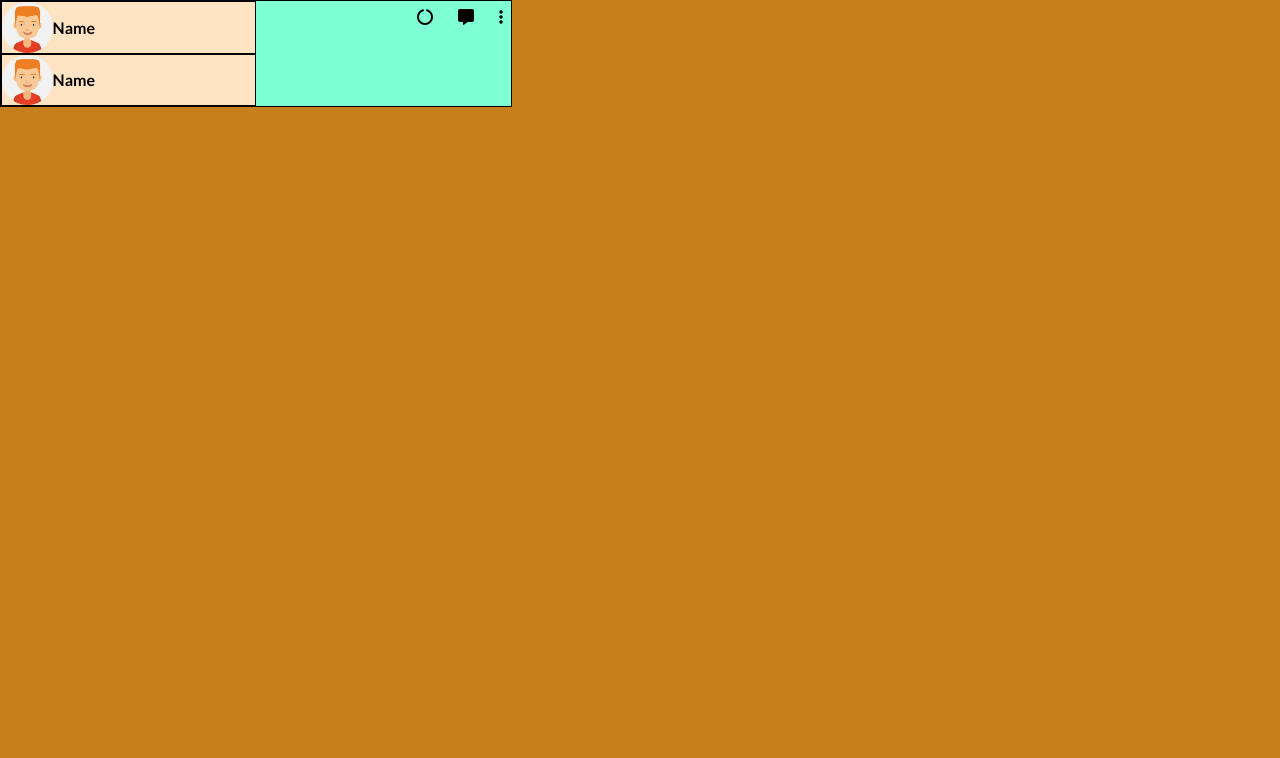
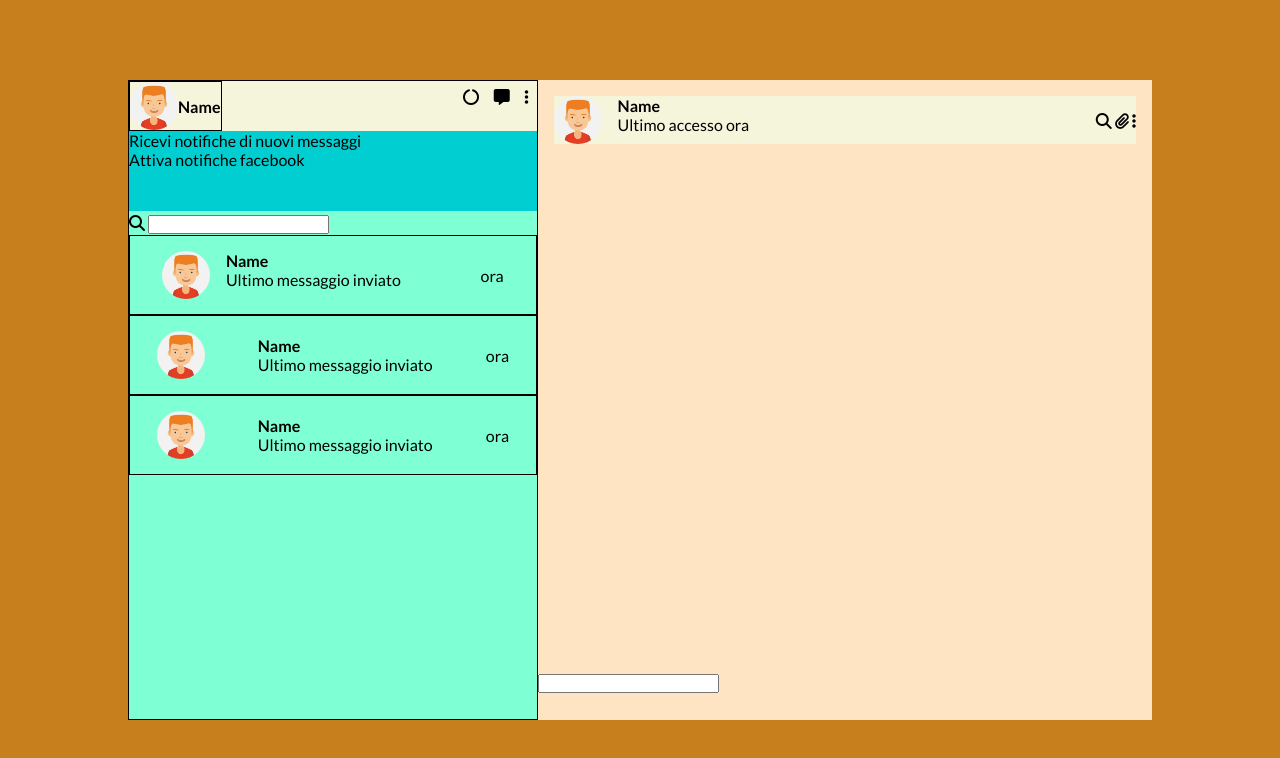
Before and after one commit to Serenajandra/vue-boolzapp, a plain HTML site: page index.html in a window 1280 px wide. Drawn offline with nearby package versions, Linux system fonts and the light colour scheme.

Commit message:
aggiunta main chat

```diff
--- a/css/style.css
+++ b/css/style.css
@@ -10,50 +10,55 @@ body{
     font-family: 'Lato', sans-serif;
     background-color: aqua
 }
-
 img{
     width: 100%;
 }
-
 .bg_container{
     width: 100%;
     height: 100vh;
+    padding-top: 10vh;
   /* DEBUG */
     background-color: rgb(198, 127, 28);
 }
+.app-container{
+    display: flex;
+    width: 80%;
+    height: 80vh;
+    margin: 0 auto;
+}
 
-.app_contanier{
-    width: 70%;
-    height: 90h;
-    margin: 0 auto;
-    /* DEBUG */
-    background-color:rgb(135, 222, 151);
-}
+/* MENU LATERALE */
 
 .side-menu{
     width: 40%;
-    max-height: 90vh;
+    /* max-height: 90vh; */
     /* DEBUG */
     border: 1px solid black;
     background-color: aquamarine;
 }
 
+/* MENU HEADER */
+.header-menu{
+    width: 100%;
+    /* height: 10vh; */
+    background-color: beige;
+
+}
 .active_item{
     display: flex;
     justify-content: space-between;
 }
-
-.card-avatar{
+.owner-card{
     display: flex;
     align-items: center;
-    max-width: 50%;
+    /* max-width: 50%; */
     /* DEBUG */
-    background-color: bisque;
     border: 1px solid black;
 }
 .avatar_img{
-    width: 20%;
+    width: 3rem;
     border-radius: 50%;
+    object-fit: contain;
 }
 .right_menu{
     max-width: 50%;
@@ -62,3 +67,63 @@ img{
     justify-content: space-between;
     padding: .5rem;
 }
+
+/* MAIN MENU */
+
+.main-menu{
+width: 100%;
+height: 80vh;
+}
+
+.notifiche{
+    background-color: darkturquoise;
+    width: 100%;
+    min-height: 10vh;
+}
+
+.search-item{
+ line-height: 1.5rem;
+}
+
+.chat-list{
+    overflow-y: scroll;
+}
+
+.item-container{
+    display: flex;
+    justify-content: space-between;
+}
+.avatar-text{
+    margin: 0 1rem;
+}
+
+.avatar-in-list{
+    display: flex;
+    align-items: center;
+    /* DEBUG */
+    border: 1px solid black;
+    justify-content: space-around;
+    height: 10vh;
+}
+
+
+/* MAIN */
+main{
+    width: 60%;
+    height: 100%;
+    overflow-y: scroll;
+    background-color: bisque;
+}
+
+.avatar-active-card{
+    height: 20%;
+    display: flex;
+    justify-content: space-between;
+    margin: 1rem;
+    align-items: center;
+    background-color: beige;
+}
+.opened-chat{
+    width: 100%;
+    height: 80%;
+}
--- a/index.html
+++ b/index.html
@@ -15,13 +15,13 @@
 </head>
 <body>
     <div id="app" class="bg_container">
-        <div class="app_container">
+        <div class="app-container">
             <!-- Menu-laterale -->
             <nav class="side-menu">
                 <!-- header -->
-                <header>
+                <div class="header-menu">
                     <div class="active_item">
-                        <div class="card-avatar">
+                        <div class="owner-card">
                             <img class="avatar_img" src="img/avatar_1.jpg" alt="">
                             <h4>Name</h4>
                         </div>
@@ -31,24 +31,84 @@
                             <i class="fa-solid fa-ellipsis-vertical"></i>
                         </div>
                     </div>
-                </header>
+                </div>
                 <!-- /header -->
 
                 <!-- Main-menu -->
                 <div class="main-menu">
-                    <div class="notifiche"></div>
-                    <div class="search"></div>
+                    <div class="notifiche">
+                        <p>Ricevi notifiche di nuovi messaggi</p>
+                        <p>Attiva notifiche facebook</p>
+                    </div>
+                    <div class="search-item">
+                        <i class="fa-solid fa-magnifying-glass"></i>
+                        <label for="search"></label>
+                        <input type="text" id="search">
+                    </div>
                     <ul class="chat-list">
                         <li>
-                            <div class="card-avatar">
+                            <div class="avatar-in-list">
+                                <div class="item-container">
+                                    <img class="avatar_img" src="img/avatar_1.jpg" alt="">
+                                    <div class="avatar-text">
+                                        <h4>Name</h4>
+                                        <p>Ultimo messaggio inviato</p>
+                                    </div>
+                                </div>
+                                <div class="date">ora</div>
+
+                            </div>
+                        </li>
+                        <li>
+                            <div class="avatar-in-list">
                                 <img class="avatar_img" src="img/avatar_1.jpg" alt="">
-                                <h4>Name</h4>
+                                <div>
+                                    <h4>Name</h4>
+                                    <p>Ultimo messaggio inviato</p>
+                                </div>
+                                <div class="date">ora</div>
+                            </div>
+                        </li>
+                        <li>
+                            <div class="avatar-in-list">
+                                <img class="avatar_img" src="img/avatar_1.jpg" alt="">
+                                <div>
+                                    <h4>Name</h4>
+                                    <p>Ultimo messaggio inviato</p>
+                                </div>
+                                <div class="date">ora</div>
                             </div>
                         </li>
                     </ul>
                 </div>
             </nav>
-               <!-- /Menu-laterale -->
+         <!-- /Menu-laterale -->
+         <!-- Menu chat aperta -->
+            <main>
+               <header>
+                   <div class="avatar-active-card">
+                        <div class="item-container">
+                            <img class="avatar_img" src="img/avatar_1.jpg" alt="">
+                            <div class="avatar-text">
+                                <h4>Name</h4>
+                                <p>Ultimo accesso <span class="date">ora</span> </p>
+                            </div>
+                        </div>
+                       <div class="menu-icon">
+                            <i class="fa-solid fa-magnifying-glass"></i>
+                            <i class="fa-solid fa-paperclip"></i>
+                            <i class="fa-solid fa-ellipsis-vertical"></i>
+                       </div>
+                   </div>
+               </header>
+               <div class="opened-chat">
+
+               </div>
+               <footer>
+                <label for="input-text"></label>
+                <input type="text" id="input-text">
+               </footer>
+            </main>
         </div>
     </div>
     <script src="js/script.js"></script>
```
